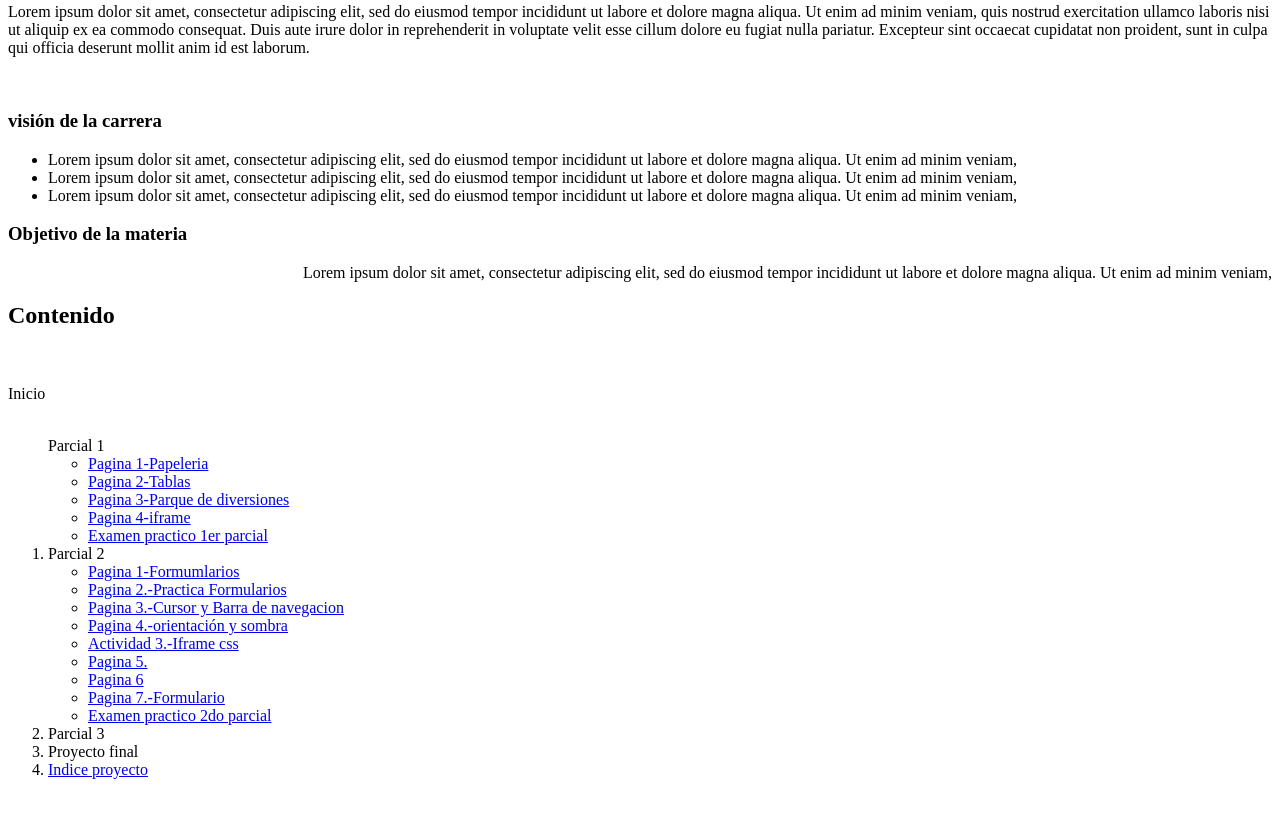
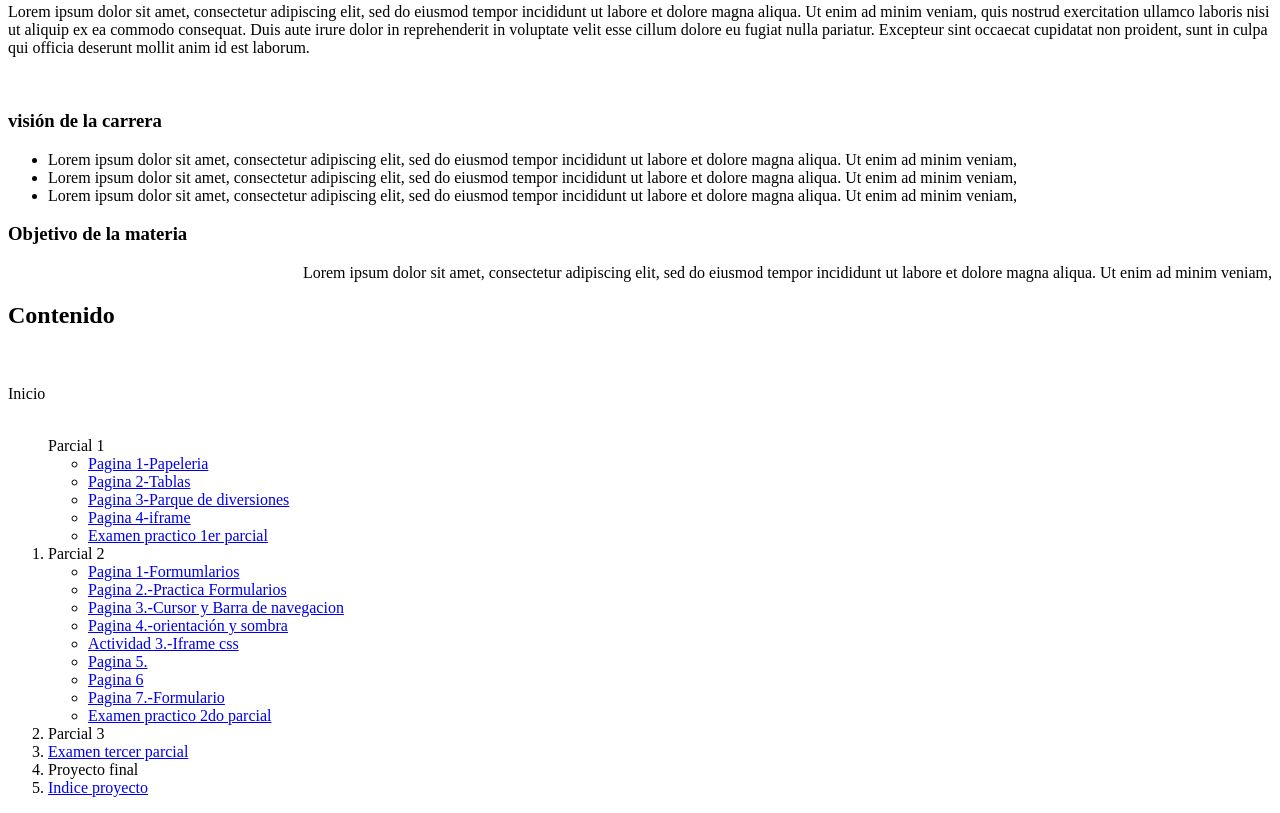
Before and after one commit to 179598/portafolio, a plain HTML site: page index.html in a window 1280 px wide. Shown: the part 671-1484 px from the top of the page. Drawn offline with Linux system fonts and the light colour scheme.

Commit message:
Update index.html

```diff
--- a/index.html
+++ b/index.html
@@ -78,8 +78,9 @@
                  <li><a href="examen2.html">Examen practico 2do parcial </a></li>
               </ul>
               <li>Parcial 3</li>
+              <li><a href="P3E.html">Examen tercer parcial</a></li>
               <li>Proyecto final</li>
-               <li><a href="proyecto web1.html">Indice proyecto</a></li>
+              <li><a href="proyecto web1.html">Indice proyecto</a></li>
 
     </ol>
     </ol>
```
